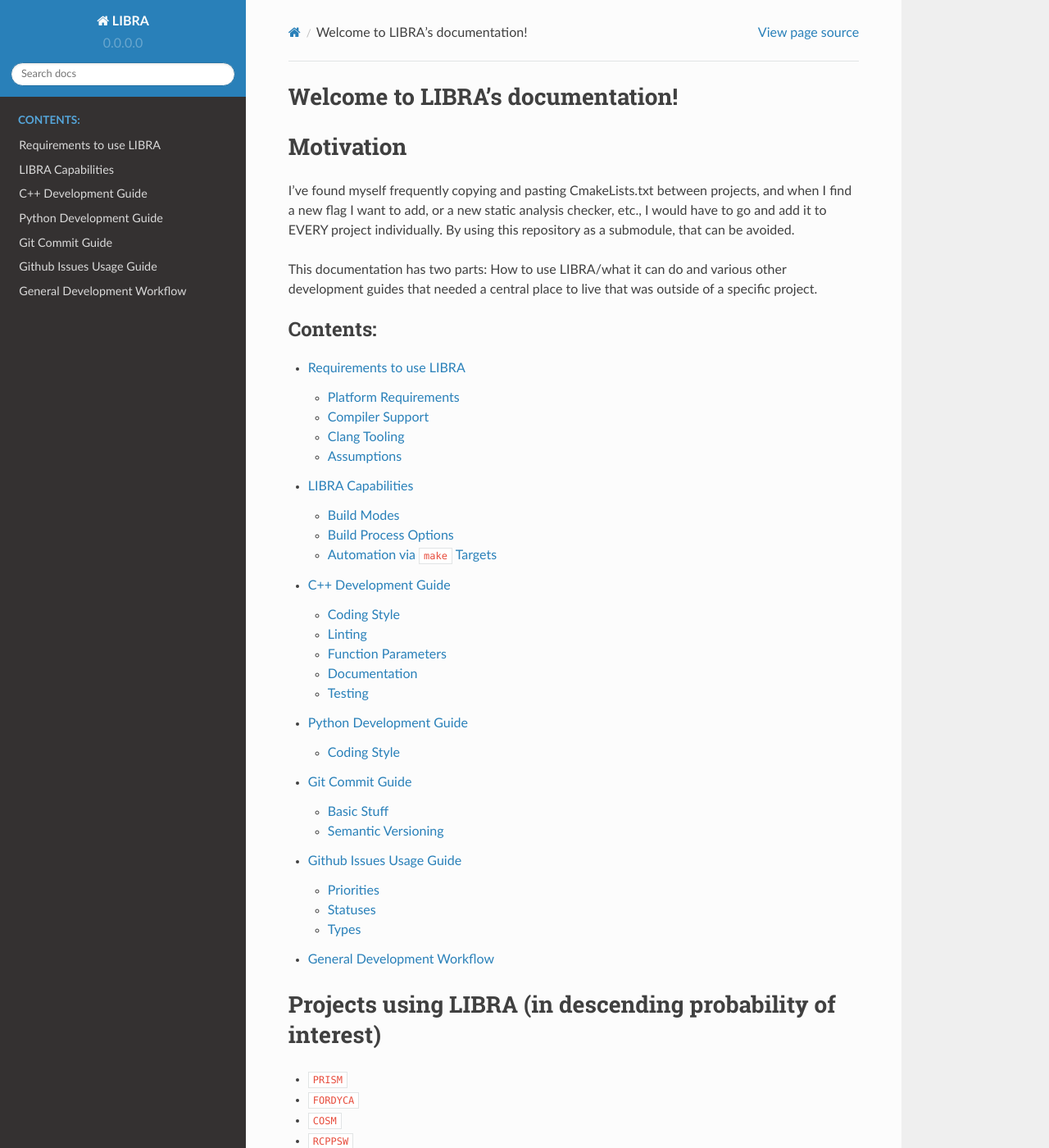
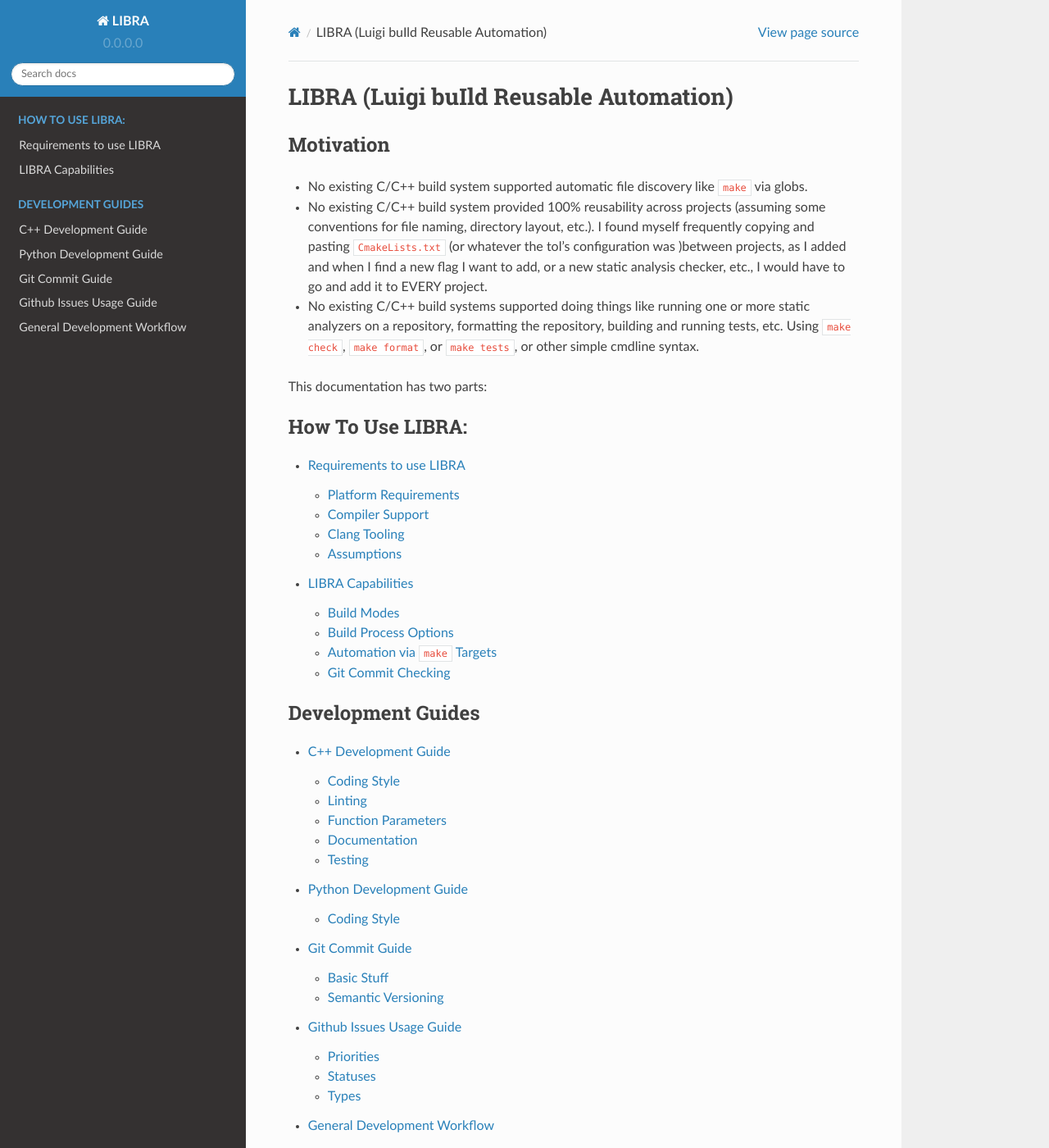
Before and after one commit to jharwell/libra, a Sphinx documentation site: the page built from docs/index.rst, in a window 1280 px wide and 1400 px high. Shown: the whole window at 82% size. Built offline with Sphinx 7.4.7 and the Read the Docs theme 2.0.0, drawn with Linux system fonts in a browser that asks for light colours; cross-references to code outside the pages are shown as plain code.

Commit message:
docs(#39): Update after moving to personal github

```diff
--- a/docs/index.rst
+++ b/docs/index.rst
@@ -1,24 +1,37 @@
-Welcome to LIBRA's documentation!
-=================================
+=======================================
+LIBRA (Luigi buIld Reusable Automation)
+=======================================
 
 Motivation
 ==========
 
-I've found myself frequently copying and pasting CmakeLists.txt between
-projects, and when I find a new flag I want to add, or a new static analysis
-checker, etc., I would have to go and add it to EVERY project individually. By
-using this repository as a submodule, that can be avoided.
+- No existing C/C++ build system supported automatic file discovery like
+  ``make`` via globs.
 
-This documentation has two parts: How to use LIBRA/what it can do and various
-other development guides that needed a central place to live that was outside of
-a specific project.
+- No existing C/C++ build system provided 100% reusability across projects
+  (assuming some conventions for file naming, directory layout, etc.). I found
+  myself frequently copying and pasting ``CmakeLists.txt`` (or whatever the tol's
+  configuration was )between projects, as I added and when I find a new flag I
+  want to add, or a new static analysis checker, etc., I would have to go and
+  add it to EVERY project.
+
+- No existing C/C++ build systems supported doing things like running one or
+  more static analyzers on a repository, formatting the repository, building and
+  running tests, etc. Using ``make check``, ``make format``, or ``make tests``,
+  or other simple cmdline syntax.
+
+This documentation has two parts:
 
 .. toctree::
    :maxdepth: 2
-   :caption: Contents:
+   :caption: How To Use LIBRA:
 
    usage/requirements.rst
    usage/capabilities.rst
+
+.. toctree::
+   :maxdepth: 2
+   :caption: Development Guides
 
    development/cxx-dev-guide.rst
    development/python-dev-guide.rst
@@ -29,8 +42,8 @@
 Projects using LIBRA (in descending probability of interest)
 ============================================================
 
-- :xref:`PRISM`
 - :xref:`FORDYCA`
 - :xref:`COSM`
 - :xref:`RCPPSW`
 - :xref:`RCSW`
+- :xref:`PRISM`
--- a/package.json
+++ b/package.json
@@ -7,10 +7,13 @@
   "devDependencies": {
     "@commitlint/cli": "^7.5.2",
     "@commitlint/config-conventional": "^7.5.0",
-    "husky": "^1.3.1",
+    "husky": "^8.0.0",
     "prettier": "^1.16.4"
   },
   "dependencies": {
     "core-js": "^3.8.3"
+  },
+  "scripts": {
+    "prepare": "husky install"
   }
 }
```
Also changed, not shown: README.md (deleted, +0 -14 lines), README.rst (added, +15 -0 lines), docs/usage/capabilities.rst (+13 -3 lines), docs/usage/requirements.rst (+3 -7 lines), 4 other files.
